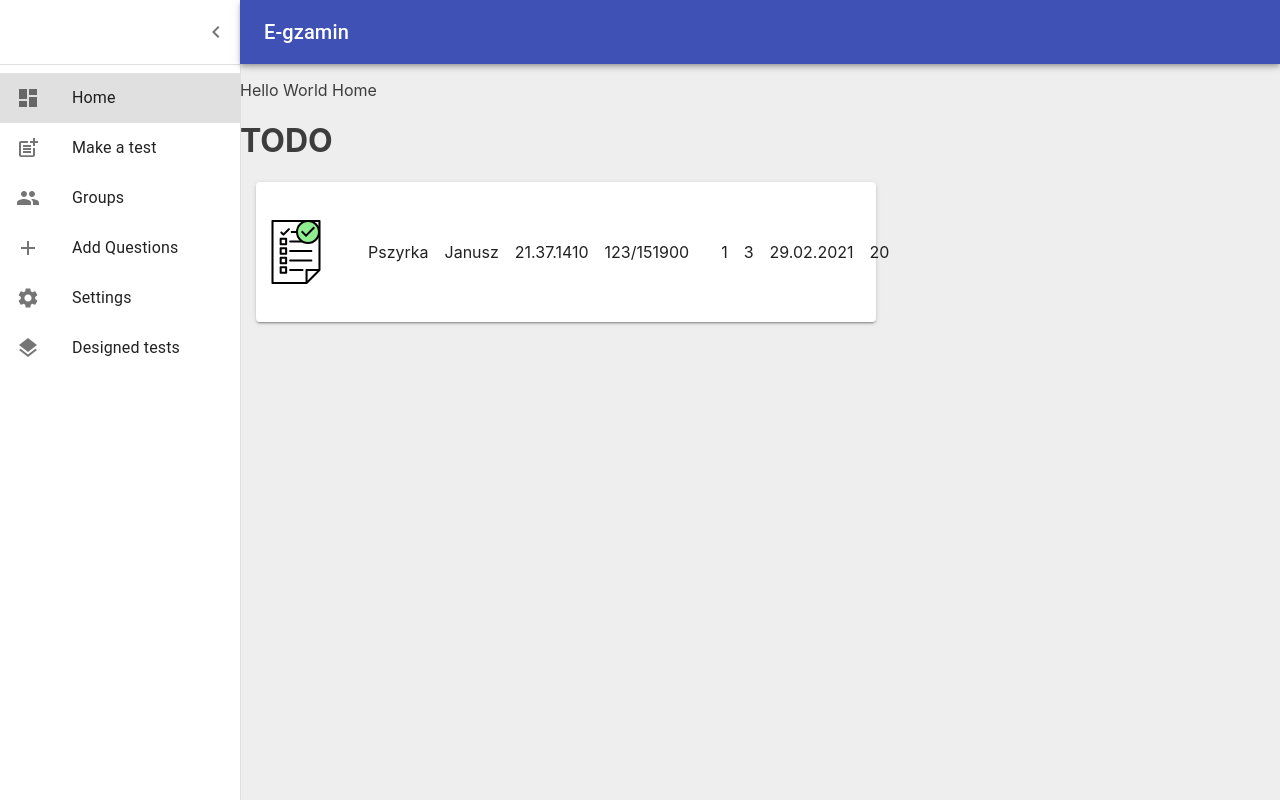
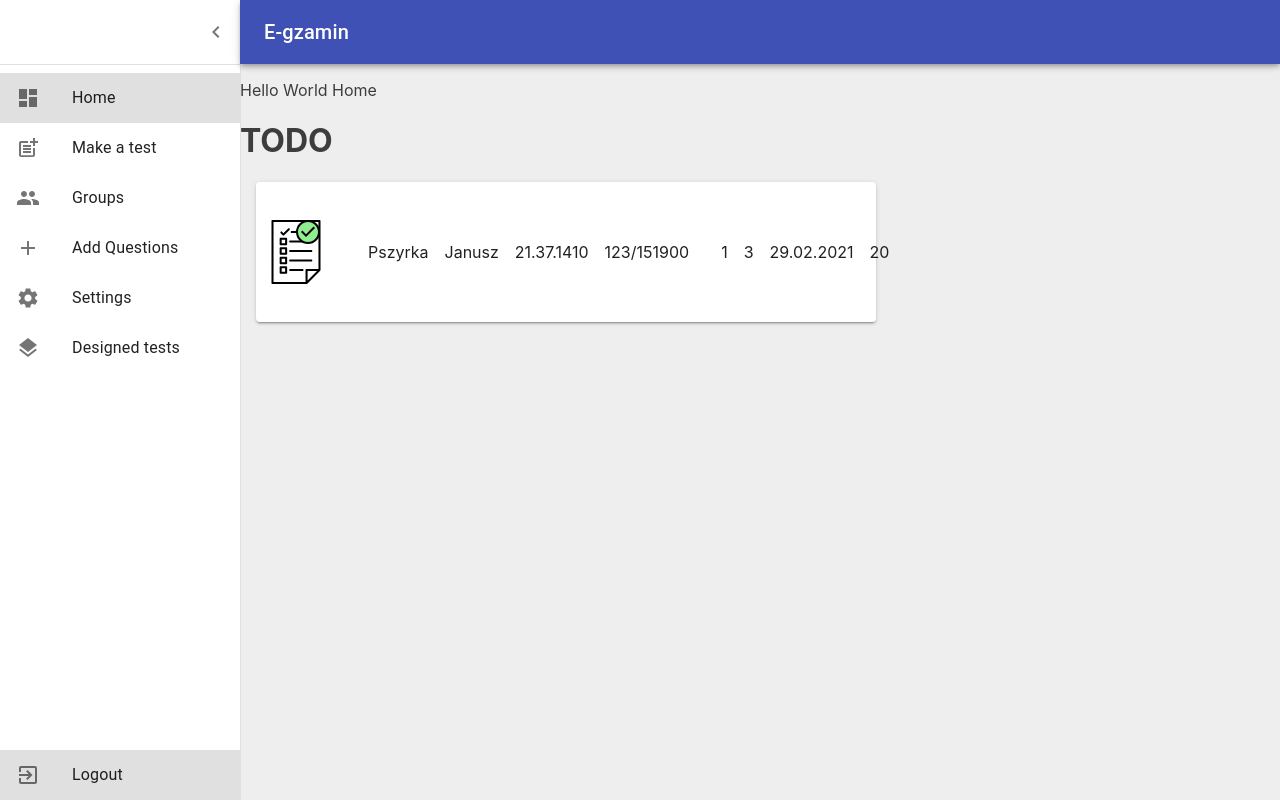
Before and after one commit to jBosak98/stock-market-game-frontend, a React (Create React App) app: page / in a window 1280 px wide. Built offline with nearby package versions, Linux system fonts and the light colour scheme; sample sign-in values are in the browser's storage.

Commit message:
login and logoutAction

```diff
--- /dev/null
+++ b/src/actions/logoutAction.ts
@@ -0,0 +1,5 @@
+async function logoutAction() {
+  localStorage.removeItem("token");
+  window.location.reload();
+}
+export default logoutAction;
--- a/src/components/Login.tsx
+++ b/src/components/Login.tsx
@@ -10,6 +10,7 @@ import TextField from "@material-ui/core/TextField";
 import Typography from "@material-ui/core/Typography";
 import { makeStyles } from "@material-ui/core/styles";
 import loginAction from "../actions/loginAction";
+import { useHistory } from "react-router-dom";
 
 const useStyles = makeStyles((theme) => ({
   paper: {
@@ -35,6 +36,13 @@ const useStyles = makeStyles((theme) => ({
 
 const Login = () => {
   const classes = useStyles();
+  const history = useHistory();
+
+  const handleSubmit = () => {
+    loginAction("sdf@fsd", "dsagfsdg");
+    history.push("/home");
+    window.location.reload(true);
+  };
 
   return (
     <Container
@@ -50,13 +58,7 @@ const Login = () => {
         <Typography component="h1" variant="h5">
           Login
         </Typography>
-        <form
-          className={classes.form}
-          onSubmit={(e) => {
-            e.preventDefault();
-            loginAction("sdf@fsd", "dsagfsdg");
-          }}
-        >
+        <form className={classes.form} onSubmit={handleSubmit}>
           <Grid container spacing={2}>
             <Grid item xs={12}>
               <TextField
@@ -88,7 +90,6 @@ const Login = () => {
             variant="contained"
             color="primary"
             className={classes.submit}
-            onClick={() => console.log("xd")}
           >
             Sign Up
           </Button>
--- a/src/components/NavigationBarItems.scss
+++ b/src/components/NavigationBarItems.scss
@@ -1,9 +1,18 @@
 .NavigationBarItems {
-  > a {
+  height: 100%;
+  a {
     color: inherit;
     text-decoration: inherit;
+    > div {
+      height: 50px;
+    }
     .Mui-selected {
       background-color: rgba(0, 0, 0, 0.12);
     }
   }
+  .bottom-items {
+    position: absolute;
+    width: 100%;
+    bottom: 0;
+  }
 }
--- a/src/components/NavigationBarItems.tsx
+++ b/src/components/NavigationBarItems.tsx
@@ -1,5 +1,6 @@
 import AddIcon from "@material-ui/icons/Add";
 import DashboardIcon from "@material-ui/icons/Dashboard";
+import ExitToAppIcon from "@material-ui/icons/ExitToApp";
 import LayersIcon from "@material-ui/icons/Layers";
 import ListItem from "@material-ui/core/ListItem";
 import ListItemIcon from "@material-ui/core/ListItemIcon";
@@ -9,11 +10,14 @@ import PostAddIcon from "@material-ui/icons/PostAdd";
 import React, { useState } from "react";
 import SettingsIcon from "@material-ui/icons/Settings";
 import { Link as NavLink } from "react-router-dom";
+import logoutAction from "../actions/logoutAction";
+import { useHistory } from "react-router-dom";
 
 import "./NavigationBarItems.scss";
 
 const NavigationBarItems = () => {
   const [selectedItem, setSelectedItem] = useState(document.location.pathname);
+  const history = useHistory();
 
   return (
     <div className="NavigationBarItems">
@@ -65,6 +69,17 @@ const NavigationBarItems = () => {
       >
         <LayersIcon />
       </_MenuItem>
+      <div className="navbar-space" />
+      <div className="bottom-items">
+        <_MenuItem
+          selectedItem={selectedItem}
+          onClick={logoutAction}
+          to="/"
+          label="Logout"
+        >
+          <ExitToAppIcon />
+        </_MenuItem>
+      </div>
     </div>
   );
 };
@@ -82,7 +97,7 @@ const _MenuItem = ({
   label,
   selectedItem,
   onClick,
-  children
+  children,
 }: MenuItemType) => {
   const selected = selectedItem === to;
   return (
--- a/src/components/SimpleDrawer.scss
+++ b/src/components/SimpleDrawer.scss
@@ -28,7 +28,7 @@
     transition: width 195ms cubic-bezier(0.4, 0, 0.6, 1) 0ms;
     width: 64px;
   }
-  .NavigationBarItems > a > div {
-    height: 50px;
+  ul.MuiList-root {
+    height: 100%;
   }
 }
```
